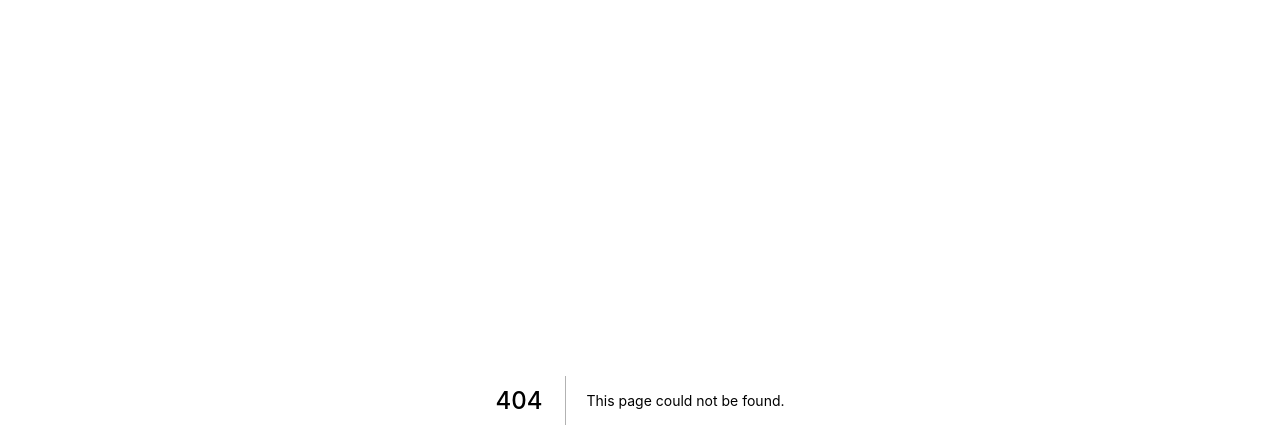
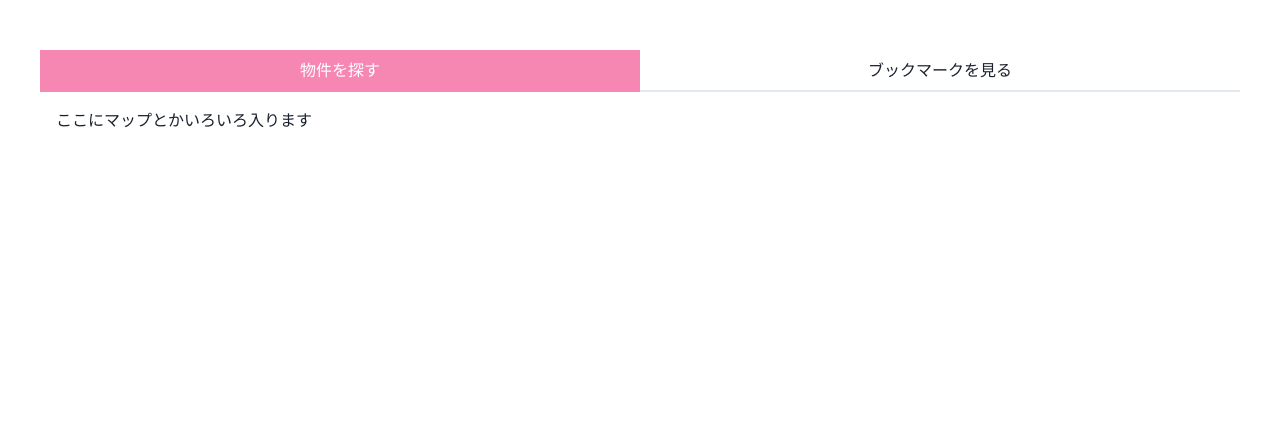
Before and after one commit to project-hikkoshiori/hikkoshiori, a Next.js app in the folder front/app/: page /properties in a window 1280 px wide. Before the commit this address had no page. Shown: the top 448 px of the page. Built offline with nearby package versions, Linux system fonts and the light colour scheme.

Commit message:
icon追加とtabまで

```diff
--- a/front/app/package.json
+++ b/front/app/package.json
@@ -9,6 +9,7 @@
     "lint": "next lint"
   },
   "dependencies": {
+    "@chakra-ui/icons": "^2.0.9",
     "@chakra-ui/react": "^2.2.9",
     "@emotion/react": "^11.10.0",
     "@emotion/styled": "^11.10.0",
--- /dev/null
+++ b/front/app/pages/properties/index.tsx
@@ -0,0 +1,24 @@
+import type { NextPage } from "next";
+import { Tabs, Tab, TabList, TabPanels, TabPanel } from "@chakra-ui/react";
+import { BookmarkSection } from "../../src/components/BookmarkSection";
+
+const Index: NextPage = () => {
+  return (
+    <Tabs isFitted colorScheme="pink" mt="50" ml="10" mr="10">
+      <TabList>
+        <Tab _selected={{ color: "white", bg: "pink.300" }}>物件を探す</Tab>
+        <Tab _selected={{ color: "white", bg: "pink.300" }}>
+          ブックマークを見る
+        </Tab>
+      </TabList>
+      <TabPanels>
+        <TabPanel>ここにマップとかいろいろ入ります</TabPanel>
+        <TabPanel>
+          <BookmarkSection />
+        </TabPanel>
+      </TabPanels>
+    </Tabs>
+  );
+};
+
+export default Index;
--- /dev/null
+++ b/front/app/src/components/BookmarkSection.tsx
@@ -0,0 +1,22 @@
+import { SettingsIcon, ViewIcon } from "@chakra-ui/icons";
+import {
+  Button,
+  ButtonGroup,
+  Flex,
+  HStack,
+  Spacer,
+  Stack,
+  VStack,
+} from "@chakra-ui/react";
+
+export const BookmarkSection = () => {
+  return (
+    <Flex>
+      <Spacer />
+      <ButtonGroup gap="2">
+        <Button leftIcon={<SettingsIcon />}>編集する</Button>
+        <Button leftIcon={<ViewIcon />}>マップを表示</Button>
+      </ButtonGroup>
+    </Flex>
+  );
+};
```
Also changed, not shown: 1 other file (tests, documents, lock files or other folders).
